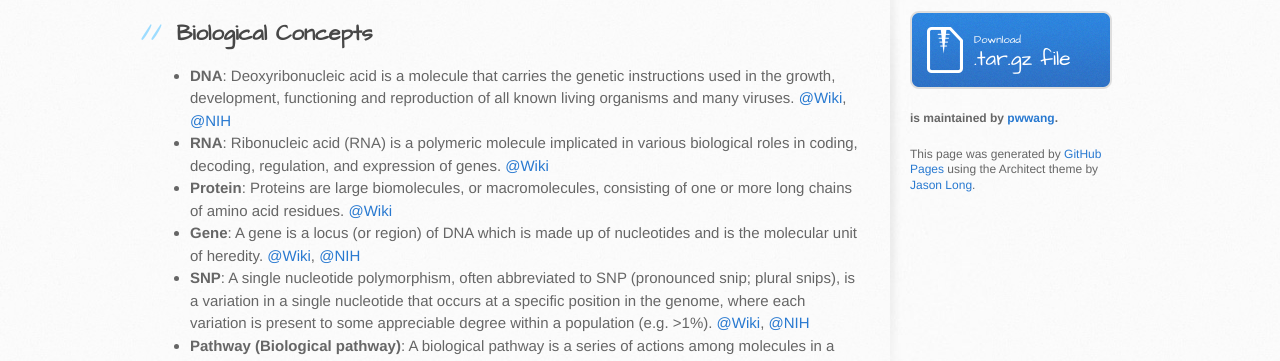
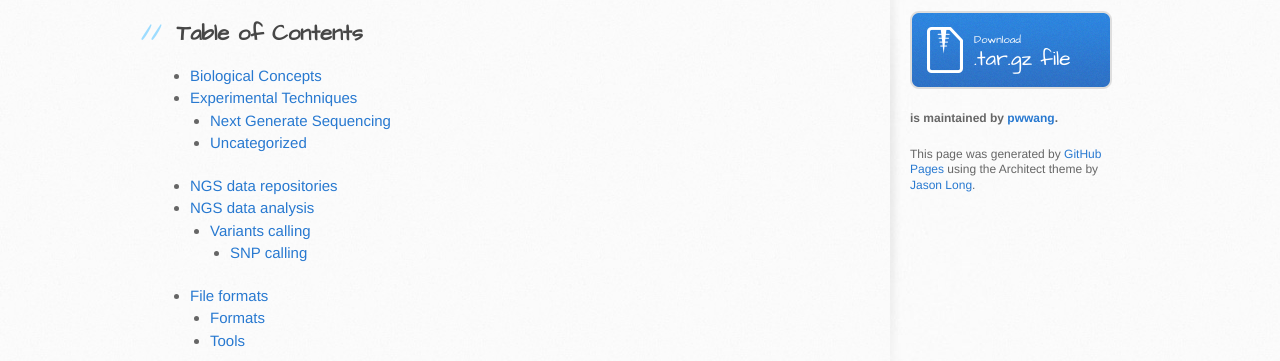
Before and after one commit to pwwang/Bioinformatics-cheatsheet, a plain HTML site: page index.html in a window 1280 px wide. Shown: the part 393-754 px from the top of the page. Drawn offline with Linux system fonts and the light colour scheme.

```diff
--- a/index.html
+++ b/index.html
@@ -32,6 +32,49 @@
 <a id="bioinformatics-cheatsheet" class="anchor" href="#bioinformatics-cheatsheet" aria-hidden="true"><span aria-hidden="true" class="octicon octicon-link"></span></a>Bioinformatics-cheatsheet</h1>
 
 <p>A cheat sheet for Bioinformatians.</p>
+
+
+
+
+
+<h2>
+<a id="table-of-contents" class="anchor" href="#table-of-contents" aria-hidden="true"><span aria-hidden="true" class="octicon octicon-link"></span></a>Table of Contents</h2>
+
+<ul>
+<li><a href="#biological-concepts">Biological Concepts</a></li>
+<li>
+<a href="#experimental-techniques">Experimental Techniques</a>
+
+<ul>
+<li><a href="#next-generate-sequencing">Next Generate Sequencing</a></li>
+<li><a href="#uncategorized">Uncategorized</a></li>
+</ul>
+</li>
+<li><a href="#ngs-data-repositories">NGS data repositories</a></li>
+<li>
+<a href="#ngs-data-analysis">NGS data analysis</a>
+
+<ul>
+<li>
+<a href="#variants-calling">Variants calling</a>
+
+<ul>
+<li><a href="#snp-calling">SNP calling</a></li>
+</ul>
+</li>
+</ul>
+</li>
+<li>
+<a href="#file-formats">File formats</a>
+
+<ul>
+<li><a href="#formats">Formats</a></li>
+<li><a href="#tools">Tools</a></li>
+</ul>
+</li>
+</ul>
+
+
 
 <h2>
 <a id="biological-concepts" class="anchor" href="#biological-concepts" aria-hidden="true"><span aria-hidden="true" class="octicon octicon-link"></span></a>Biological Concepts</h2>
@@ -104,8 +147,13 @@
 <strong>ChIA-PET</strong>: <a href="https://en.wikipedia.org/wiki/Chia_Pet">@Wiki</a>
 </li>
 <li>
-<strong>5C/Hi-C</strong>: <a href="https://en.wikipedia.org/wiki/Chromosome_conformation_capture">@Wiki</a>
-### Uncategorized</li>
+<strong>5C/Hi-C</strong>: <a href="https://en.wikipedia.org/wiki/Chromosome_conformation_capture">@Wiki</a> </li>
+</ul>
+
+<h3>
+<a id="uncategorized" class="anchor" href="#uncategorized" aria-hidden="true"><span aria-hidden="true" class="octicon octicon-link"></span></a>Uncategorized</h3>
+
+<ul>
 <li>
 <strong>ChIP</strong>: Chromatin Immunoprecipitation (ChIP) is a type of immunoprecipitation experimental technique used to investigate the interaction between proteins and DNA in the cell. <a href="https://en.wikipedia.org/wiki/Chromatin_immunoprecipitation">@Wiki</a>
 </li>
@@ -172,7 +220,13 @@
 </li>
 <li>
 <strong>VCF</strong>: The Variant Call Format (VCF) specifies the format of a text file used in bioinformatics for storing gene sequence variations. <a href="http://www.1000genomes.org/wiki/Analysis/Variant%20Call%20Format/vcf-variant-call-format-version-40">v4.0@1000genomes</a>, <a href="https://en.wikipedia.org/wiki/Variant_Call_Format">@Wiki</a>
-### Tools</li>
+</li>
+</ul>
+
+<h3>
+<a id="tools" class="anchor" href="#tools" aria-hidden="true"><span aria-hidden="true" class="octicon octicon-link"></span></a>Tools</h3>
+
+<ul>
 <li>
 <strong><a href="https://github.com/arq5x/bedtools2">bedtools</a></strong>: Collectively, the bedtools utilities are a swiss-army knife of tools for a wide-range of genomics analysis tasks.</li>
 <li>
```
Also changed, not shown: params.json (+1 -1 lines).
